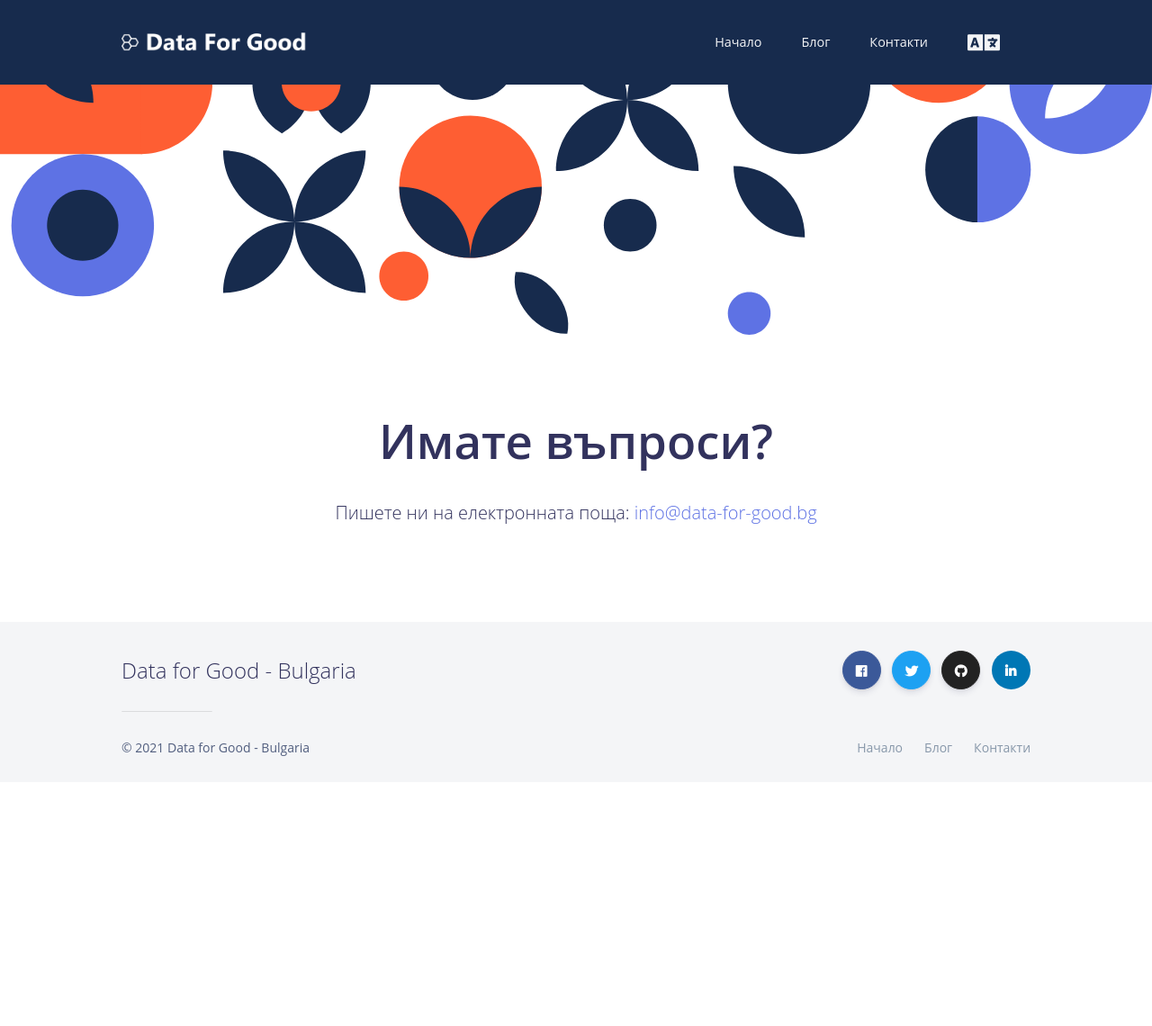
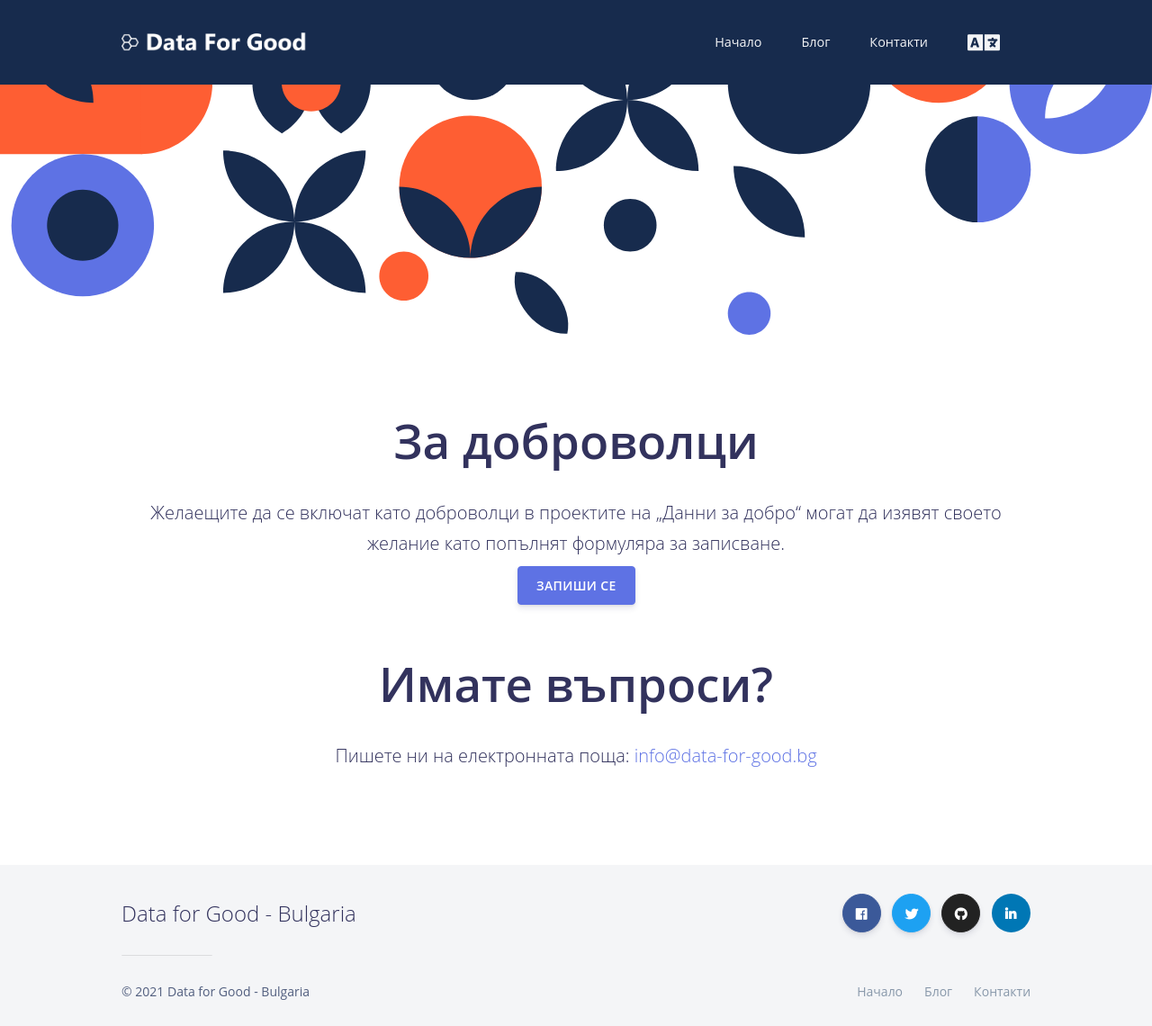
Before and after one commit to data-for-good-bg/data-for-good-bg.github.io, a Jekyll site: the page built from _pages/contact-bg.md, in a window 1280 px wide. Shown: the whole page at 90% size. Built offline with Jekyll 4.4.1, drawn with Linux system fonts in a browser that asks for light colours; nearby versions of some CDN libraries; before the commit the page ends 900 px from its top, so only the background shows below that.

Commit message:
added volunteer signup form to the contact page

```diff
--- a/_includes/components/headers/contact-page-header-lite-bg.html
+++ b/_includes/components/headers/contact-page-header-lite-bg.html
@@ -3,6 +3,13 @@
         <img class="bg-image" src="{{ '/assets/img/ill/bg_contactus3.svg' | relative_url }}" alt="">
     </div>
   <div class="container">
+    <div class="row">
+      <div class="col-md-12 text-center mb-5">
+        <h1 class="display-1">За доброволци</h1>
+        <h2 class="lead">Желаещите да се включат като доброволци в проектите на „Данни за добро“ могат да изявят своето желание като попълнят формуляра за записване.</h2>
+        <button href="https://forms.gle/WotfVqbGnNqNBVVE8" type="button" class="btn btn-primary text-uppercase">Запиши се</button>
+      </div>
+    </div>
     <div class="row">
       <div class="col-md-12 text-center mb-5">
         <h1 class="display-1">Имате въпроси?</h1>
```
Also changed, not shown: _includes/components/headers/contact-page-header-lite-en.html (+7 -0 lines).
